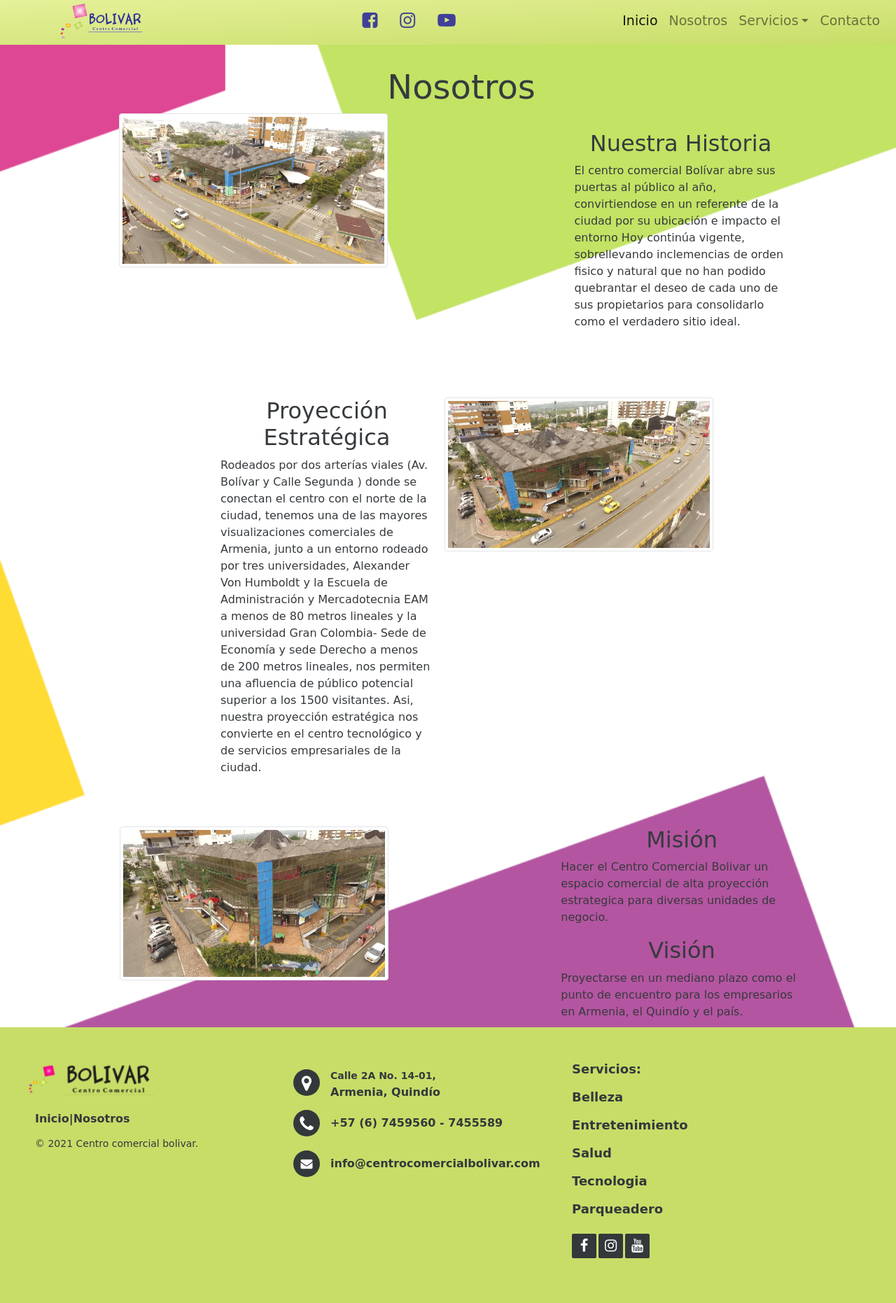
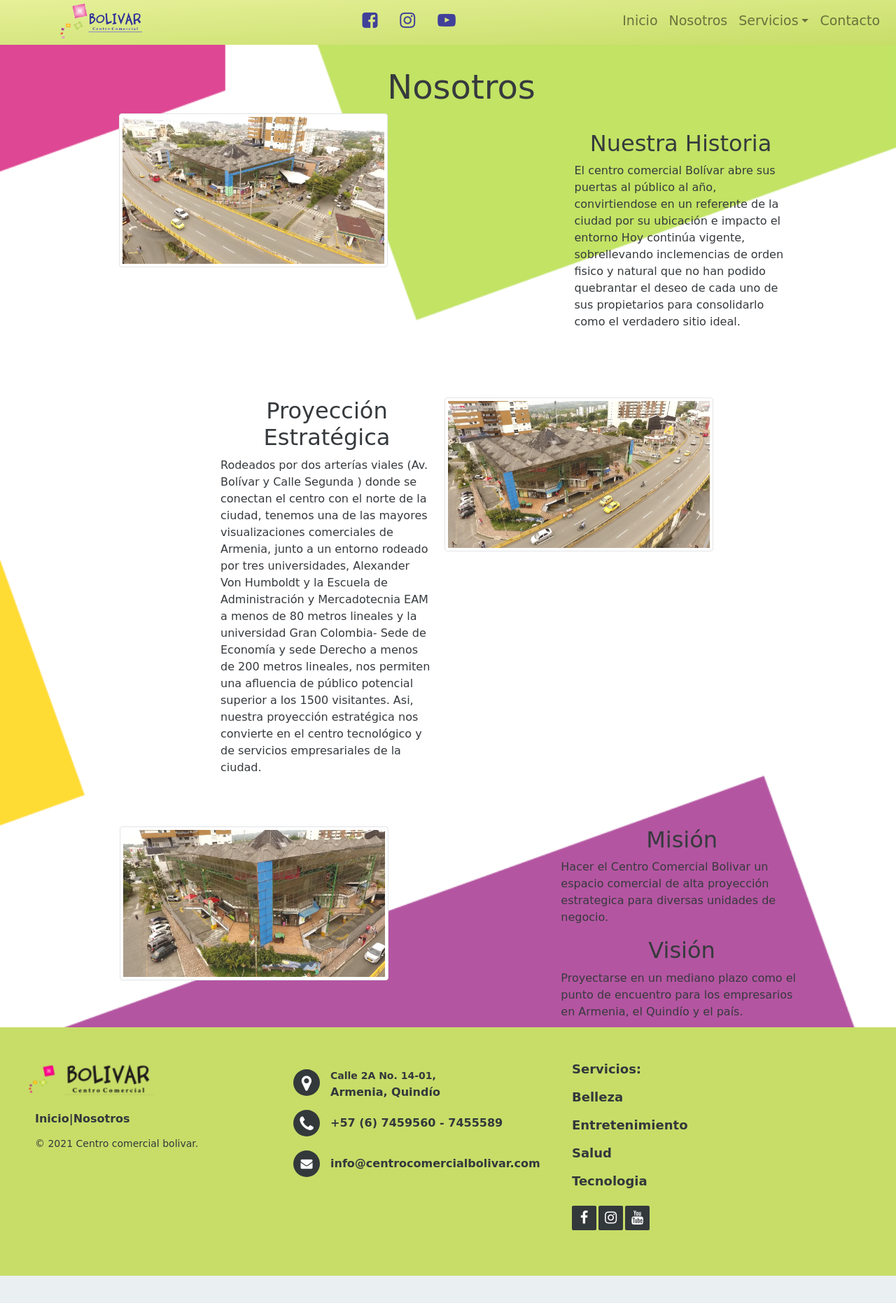
Before and after one commit to esthefaniaL/cc-app, a React (Create React App) app: page /nosotros in a window 1280 px wide. Shown: the whole page at 70% size. After the commit the page ends 1823 px from the top, so only its background shows below. Built offline with nearby package versions, Linux system fonts and the light colour scheme.

Commit message:
ajustes queda faltando la navegacion de contacto al footer

```diff
--- a/src/components/Badge.js
+++ b/src/components/Badge.js
@@ -32,8 +32,13 @@
             </ul>
           </div>
 
+
+
         </div>
         <Servicios></Servicios>
+        <div>
+                    <h6 className="text-center" style={{paddingBottom:"2rem"}}>Tambien contamos con servicio de Parqueadero</h6>
+                </div>
 
         <div className="footer">
           <Footer></Footer>
--- a/src/components/Cabezote.js
+++ b/src/components/Cabezote.js
@@ -32,9 +32,9 @@
 
                         <div>
                             <div className="collapse navbar-collapse" id="navbarSupportedContent">
-                                <ul className="navbar-nav me-auto mb-2 mb-lg-0" style={{ fontSize: "19px"}}>
-                                    <li className="nav-item">
-                                        <a className="nav-link active" aria-current="page" href="/">Inicio</a>
+                                <ul className="nav navbar-nav " style={{ fontSize: "19px"}}>
+                                    <li className="nav-item ">
+                                        <a className="nav-link " aria-current="page" href="/">Inicio</a>
                                     </li>
                                     <li className="nav-item">
                                         <a className="nav-link" href="/nosotros">Nosotros</a>
@@ -49,13 +49,12 @@
                                             <li><a className="dropdown-item" href="/categoryBussinesSalud">Salud</a></li>
                                             <li><a className="dropdown-item" href="/CategoryBussinesTecnologia">Tecnologia</a></li>
 
-                                            <li><hr className="dropdown-divider" /></li>
-                                            <li><a className="dropdown-item" href="#">Parqueaderos</a></li>
+
                                         </ul>
                                     </li>
 
                                     <li className="nav-item">
-                                        <a className="nav-link" href="#">Contacto</a>
+                                        <a className="nav-link" href="#footer">Contacto</a>
                                     </li>
                                 </ul>
                             </div>
--- a/src/components/Footer.js
+++ b/src/components/Footer.js
@@ -51,7 +51,7 @@
               <a href="/categoryBussinesEntretenimiento"><span>Entretenimiento </span>  </a>
               <a href="/categoryBussinesSalud"><span>Salud </span>  </a>
               <a href="/CategoryBussinesTecnologia"><span>Tecnologia </span>  </a>
-              <span>Parqueadero </span>
+
               </p>
 
             <div class="footer-icons">
--- a/src/styles/Cabezote.css
+++ b/src/styles/Cabezote.css
@@ -13,6 +13,9 @@
     width:9vw ;
     height: 7vh;
 
+}
+ul li:hover  {
+    color: red;
 }
 
 .redes{
--- a/src/styles/Nosotros.css
+++ b/src/styles/Nosotros.css
@@ -61,6 +61,9 @@
     .img-thumbnail{
         display: none;
     }
+    .cuerpo{
+        padding-top: 12vh;
+    }
 
 
 }
```
